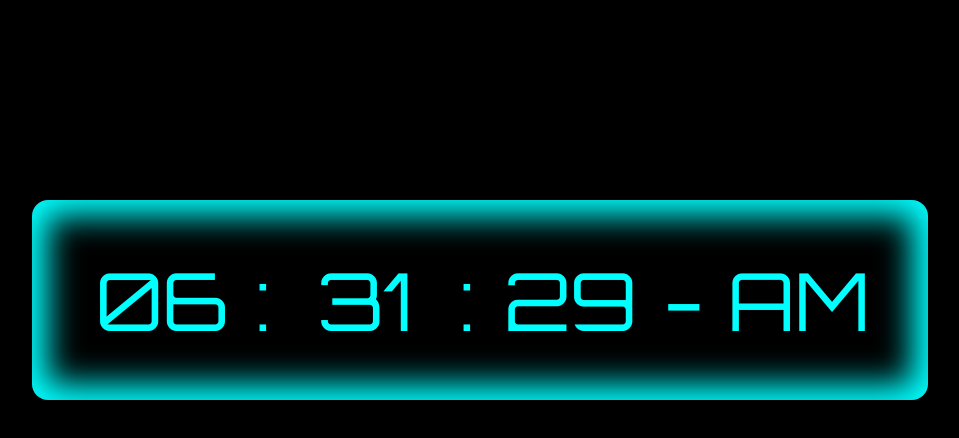
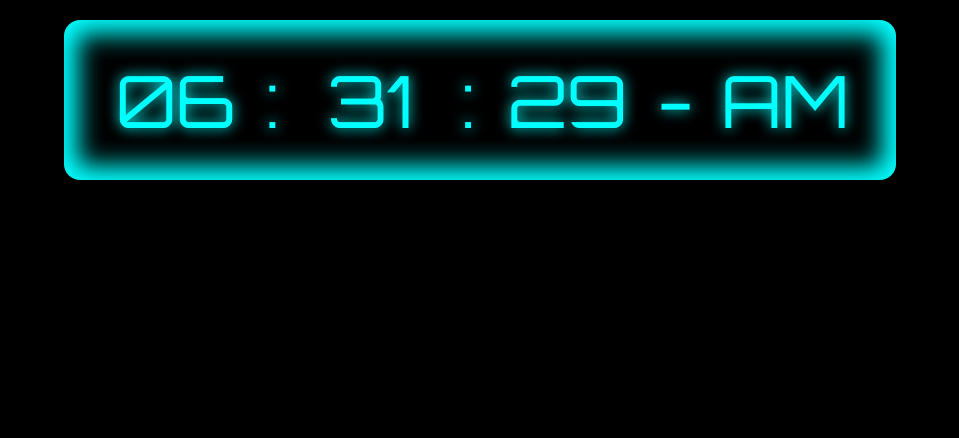
Before and after one commit to farshad-vgr/digital-clock, a plain HTML site: page index.html in a window 1280 px wide. Shown: the whole page, without its empty margins (160-1119 px from the left). Drawn offline with Linux system fonts and the light colour scheme.

Commit message:
Now the digital clock is responsive with Bootstrap 5 breakpoints

```diff
--- a/styles.css
+++ b/styles.css
@@ -11,13 +11,12 @@ body {
 }
 
 .clock {
-    min-width: 700px;
-    max-width: 70%;
-    margin: 25vh auto;
+    min-width: 300px;
+    max-width: 90%;
+    margin: 20px auto;
     text-align: center;
     background-color: black;
-    box-shadow: 0 0 2rem 1rem aqua inset;
-    outline: none;
+    box-shadow: 0 0 0.5rem 0.2rem aqua inset;
     border-radius: 1rem;
     cursor: default;
 }
@@ -25,12 +24,74 @@ body {
 .display {
     display: flex;
     justify-content: space-between;
-    padding: 50px;
+    padding: 10px;
     color: cyan;
-    font-size: 5rem;
+    font-size: 2rem;
     font-family: 'orbitron', sans-serif;
+    filter: drop-shadow(0 0 7px aqua);
 }
 
 .display span {
     width: 20%;
 }
+
+/*------------------------------- responsive with Bootstrap 5 breakpoints ------------------------------*/
+@media (min-width: 576px) {
+    .clock {
+        max-width: 80%;
+        box-shadow: 0 0 0.7rem 0.4rem aqua inset;
+    }
+
+    .display {
+        padding: 20px;
+        font-size: 3rem;
+    }
+}
+
+@media (min-width: 768px) {
+    .clock {
+        max-width: 75%;
+        box-shadow: 0 0 0.8rem 0.5rem aqua inset;
+    }
+
+    .display {
+        padding: 25px;
+        font-size: 3.5rem;
+    }
+}
+
+@media (min-width: 992px) {
+    .clock {
+        max-width: 70%;
+        box-shadow: 0 0 1rem 0.8rem aqua inset;
+    }
+
+    .display {
+        padding: 30px;
+        font-size: 4rem;
+    }
+}
+
+@media (min-width: 1200px) {
+    .clock {
+        max-width: 65%;
+        box-shadow: 0 0 1.5rem 0.9rem aqua inset;
+    }
+
+    .display {
+        padding: 35px;
+        font-size: 4.5rem;
+    }
+}
+
+@media (min-width: 1400px) {
+    .clock {
+        max-width: 60%;
+        box-shadow: 0 0 1.5rem 1rem aqua inset;
+    }
+
+    .display {
+        padding: 40px;
+        font-size: 5rem;
+    }
+}
```
